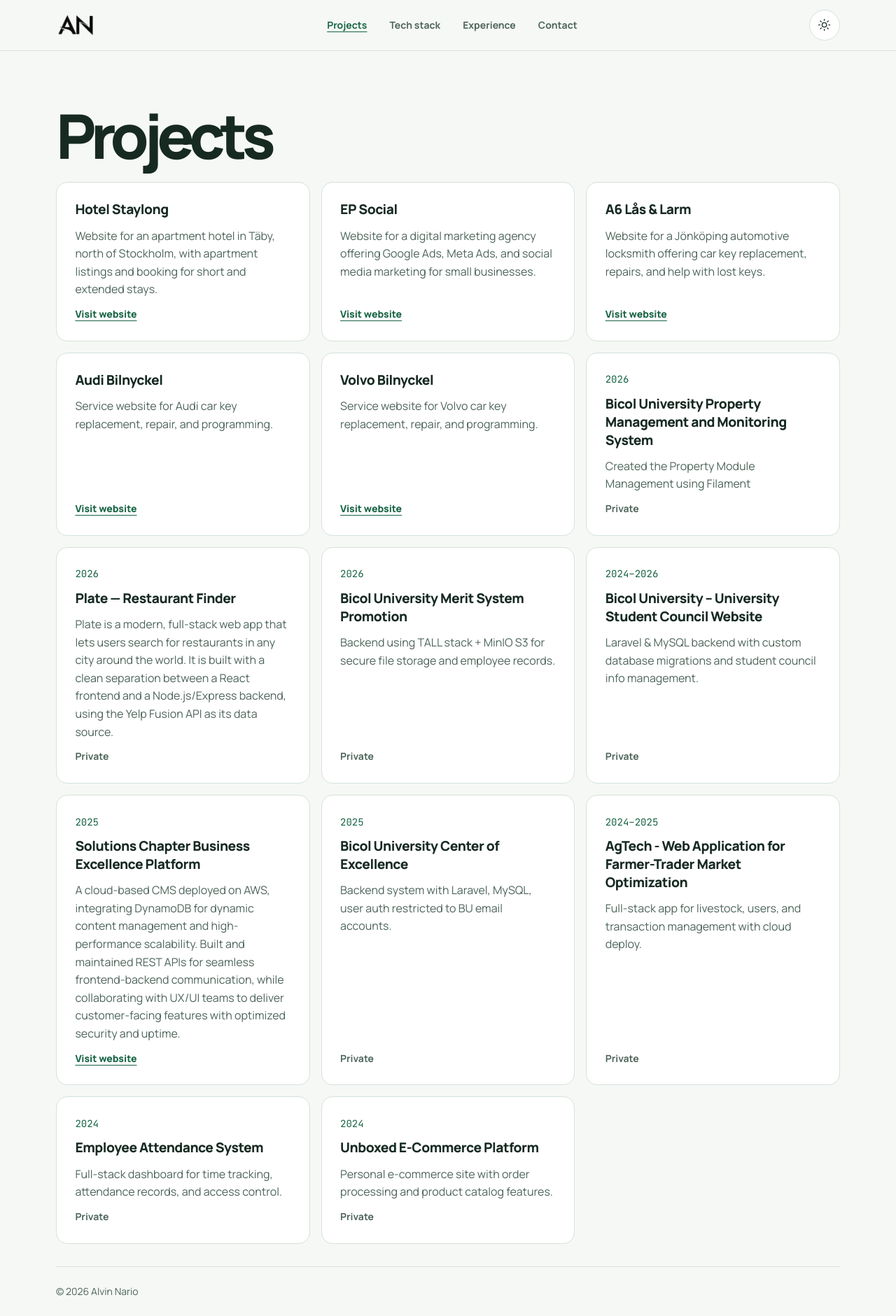
After one commit to alv1nnnnnn/alvin, a Laravel app: page /projects/ in a window 1280 px wide. The commit adds this page. Shown: the whole page at 70% size. Run offline with Laravel 12, Linux system fonts and the light colour scheme.

Commit message:
feat: add dedicated Projects and Tech Stack pages
Keep previews of both sections on the homepage and link to the full
listings from the previews and main navigation. Share portfolio data
and theme preferences across all three pages.

```diff
--- /dev/null
+++ b/projects/index.html
@@ -0,0 +1,68 @@
+<!doctype html>
+<html lang="en" x-data="portfolio()" :class="{ dark }">
+<head>
+  <meta charset="utf-8">
+  <meta name="viewport" content="width=device-width, initial-scale=1">
+  <meta name="description" content="Websites, applications, and backend systems Alvin Nario has worked on.">
+  <title>Projects | Alvin Nario</title>
+  <link rel="icon" type="image/png" href="/images/logo-light.png"
+        :href="dark ? '/images/logo-dark.png' : '/images/logo-light.png'">
+  <script src="/portfolio.js"></script>
+  <link rel="preconnect" href="https://fonts.googleapis.com">
+  <link rel="preconnect" href="https://fonts.gstatic.com" crossorigin>
+  <link href="https://fonts.googleapis.com/css2?family=Manrope:wght@400;500;600;700;800&family=JetBrains+Mono:wght@400;500&display=swap" rel="stylesheet">
+  <link rel="stylesheet" href="/resources/css/portfolio.css">
+  <script defer src="https://cdn.jsdelivr.net/npm/alpinejs@3.x.x/dist/cdn.min.js"></script>
+</head>
+<body>
+  <a class="skip-link" href="#main">Skip to content</a>
+  <header class="site-header" x-data="{ menuOpen: false }" @click.outside="menuOpen = false"
+          @keydown.escape="if (menuOpen) { menuOpen = false; $refs.menuToggle.focus() }">
+    <div class="shell header-inner">
+      <a class="wordmark" href="/" aria-label="Alvin Nario home">
+        <img src="/images/logo-light.png" :src="dark ? '/images/logo-dark.png' : '/images/logo-light.png'"
+             alt="" width="56" height="56">
+      </a>
+      <button class="menu-toggle" type="button" x-ref="menuToggle" aria-controls="main-navigation"
+              :aria-expanded="menuOpen" :aria-label="menuOpen ? 'Close menu' : 'Open menu'"
+              @click="menuOpen = !menuOpen">
+        <svg aria-hidden="true" viewBox="0 0 24 24" fill="none" stroke="currentColor" stroke-width="1.8" stroke-linecap="round">
+          <path :d="menuOpen ? 'M6 6l12 12M18 6 6 18' : 'M4 6h16M4 12h16M4 18h16'" d="M4 6h16M4 12h16M4 18h16"/>
+        </svg>
+      </button>
+      <nav id="main-navigation" aria-label="Main navigation" :class="{ 'is-open': menuOpen }"
+           @click="if ($event.target.closest('a')) menuOpen = false">
+        <a href="/projects/" aria-current="page">Projects</a>
+        <a href="/tech-stack/">Tech stack</a>
+        <a href="/#experience">Experience</a>
+        <a href="/#contact">Contact</a>
+      </nav>
+      <button class="theme-switch" type="button" @click="toggleTheme()" aria-label="Dark mode" :aria-pressed="dark">
+        <svg class="sun-icon" aria-hidden="true" viewBox="0 0 24 24" fill="none" stroke="currentColor" stroke-width="1.6" stroke-linecap="round"><circle cx="12" cy="12" r="4"/><path d="M12 2v2m0 16v2M2 12h2m16 0h2M5 5l1.5 1.5m11 11L19 19M19 5l-1.5 1.5m-11 11L5 19"/></svg>
+        <svg class="moon-icon" aria-hidden="true" viewBox="0 0 24 24" fill="none" stroke="currentColor" stroke-width="1.6" stroke-linejoin="round"><path d="M21 13a9 9 0 1 1-10-10 8 8 0 0 0 10 10Z"/></svg>
+      </button>
+    </div>
+  </header>
+
+  <main class="shell listing-page" id="main">
+    <h1>Projects</h1>
+    <div class="project-grid">
+      <template x-for="project in projects" :key="project.name">
+        <article class="project">
+          <span class="date" x-show="project.year" x-text="project.year"></span>
+          <h3 x-text="project.name"></h3>
+          <p x-text="project.desc"></p>
+          <template x-if="project.demo">
+            <a class="project-link" :href="project.demo" :aria-label="'Visit website — ' + project.name"
+               target="_blank" rel="noopener noreferrer">Visit website</a>
+          </template>
+          <template x-if="!project.demo">
+            <span class="project-status">Private</span>
+          </template>
+        </article>
+      </template>
+    </div>
+    <footer>© 2026 Alvin Nario</footer>
+  </main>
+</body>
+</html>
--- /dev/null
+++ b/public/portfolio.js
@@ -0,0 +1,69 @@
+{
+  let theme
+  try {
+    theme = localStorage.getItem('portfolio-theme')
+  } catch {
+    // Use the system preference when storage is unavailable.
+  }
+  document.documentElement.classList.toggle('dark',
+    theme ? theme === 'dark' : matchMedia('(prefers-color-scheme: dark)').matches)
+}
+
+function portfolio() {
+  return {
+    dark: document.documentElement.classList.contains('dark'),
+
+    toggleTheme() {
+      this.dark = !this.dark
+      try {
+        localStorage.setItem('portfolio-theme', this.dark ? 'dark' : 'light')
+      } catch {
+        // Keep the theme switch usable when storage is unavailable.
+      }
+    },
+
+    experience: [
+      { title: 'Junior Programmer',               company: 'Bicol University ICT Office',                  year: 'Oct 2025 – Present' },
+      { title: 'WordPress Developer', company: 'EP Social', year: 'June – September 2026' },
+      { title: 'Backend Developer',               company: 'Bicol University – University Student Council', year: 'Aug 2024 – July 2026' },
+      { title: 'Internship (Backend Developer)',   company: 'StraStan Solutions Corp.',                     year: 'Feb – May 2025' },
+    ],
+
+    techStack: [
+      { label: 'Frontend',       items: ['JavaScript', 'HTML5', 'CSS3', 'Bootstrap', 'Tailwind CSS', 'Alpine.js', 'Prettier', 'TypeScript', 'Vue.js', 'Next.js', 'React', 'Vite'] },
+      { label: 'Backend',        items: ['PHP', 'Laravel', 'Livewire', 'Filament', 'MySQL', 'AWS Lambda', 'DynamoDB', 'OAuth', 'JWT', 'REST', 'Express.js', 'MongoDB'] },
+      { label: 'Cloud & DevOps', items: ['AWS', 'AWS CloudFormation', 'AWS API Gateway', 'MinIO S3', 'Grafana', 'Prometheus', 'Linux', 'Ubuntu', 'WSL'] },
+      { label: 'Security & Identity', items: ['Auth0', 'AWS IAM', 'AES', 'RSA', 'SHA', 'Cognito', 'GitHub Actions'] },
+      { label: 'CMS & No-Code', items: ['WordPress'] },
+      { label: 'Developer Tools', items: ['Git', 'GitHub', 'VS Code', 'Postman', 'Discord', 'Notion'] },
+      { label: 'AI Development Tools', items: ['Claude', 'Codex', 'ChatGPT', 'Gemini'] },
+    ],
+
+    projects: [
+      { name: 'Hotel Staylong', desc: 'Website for an apartment hotel in Täby, north of Stockholm, with apartment listings and booking for short and extended stays.', demo: 'https://staylong.se/en/' },
+      { name: 'EP Social', desc: 'Website for a digital marketing agency offering Google Ads, Meta Ads, and social media marketing for small businesses.', demo: 'https://ep-social.com/' },
+      { name: 'A6 Lås & Larm', desc: 'Website for a Jönköping automotive locksmith offering car key replacement, repairs, and help with lost keys.', demo: 'https://a6security.se/' },
+      { name: 'Audi Bilnyckel', desc: 'Service website for Audi car key replacement, repair, and programming.', demo: 'https://audibilnyckel.se/' },
+      { name: 'Volvo Bilnyckel', desc: 'Service website for Volvo car key replacement, repair, and programming.', demo: 'https://volvobilnyckel.se/' },
+      { name: 'Bicol University Property Management and Monitoring System',                           desc: 'Created the Property Module Management using Filament',             year: '2026',      demo: '' },
+      { name: 'Plate — Restaurant Finder',                                         desc: 'Plate is a modern, full-stack web app that lets users search for restaurants in any city around the world. It is built with a clean separation between a React frontend and a Node.js/Express backend, using the Yelp Fusion API as its data source.',                 year: '2026',      demo: '' },
+      { name: 'Bicol University Merit System Promotion',                           desc: 'Backend using TALL stack + MinIO S3 for secure file storage and employee records.',             year: '2026',      demo: '' },
+      { name: 'Bicol University – University Student Council Website',             desc: 'Laravel & MySQL backend with custom database migrations and student council info management.', year: '2024–2026', demo: '' },
+      { name: 'Solutions Chapter Business Excellence Platform',                    desc: 'A cloud-based CMS deployed on AWS, integrating DynamoDB for dynamic content management and high-performance scalability. Built and maintained REST APIs for seamless frontend-backend communication, while collaborating with UX/UI teams to deliver customer-facing features with optimized security and uptime.', year: '2025',      demo: 'https://www.solutionschapter.com/' },
+      { name: 'Bicol University Center of Excellence',                             desc: 'Backend system with Laravel, MySQL, user auth restricted to BU email accounts.',               year: '2025',      demo: '' },
+      { name: 'AgTech - Web Application for Farmer-Trader Market Optimization',   desc: 'Full-stack app for livestock, users, and transaction management with cloud deploy.',           year: '2024–2025', demo: '' },
+      { name: 'Employee Attendance System',                                        desc: 'Full-stack dashboard for time tracking, attendance records, and access control.',              year: '2024',      demo: '' },
+      { name: 'Unboxed E-Commerce Platform',                                       desc: 'Personal e-commerce site with order processing and product catalog features.',                 year: '2024',      demo: '' },
+    ],
+
+    education: [
+      { degree: 'BS Information Technology — Cum Laude',         school: 'Bicol University, Legazpi City, Albay',            year: '2021–2025' },
+      { degree: 'Senior High School — General Academic Strand',  school: 'Macalaya National High School, Castilla, Sorsogon', year: '2019–2021' },
+    ],
+
+    certifications: [
+      { name: 'Backend Developer Certificate', issuer: 'University Student Council' },
+      { name: 'Internship Certificate',        issuer: 'StraStan Solutions Corp. Inc.' },
+    ],
+  }
+}
--- a/resources/css/portfolio.css
+++ b/resources/css/portfolio.css
@@ -48,6 +48,7 @@ h1 span { color: var(--accent); }
 nav { display: flex; flex-wrap: wrap; justify-content: center; gap: .25rem clamp(.55rem, 3vw, 2rem); }
 nav a { color: var(--muted); font-size: .875rem; font-weight: 700; text-decoration: none; }
 nav a:hover { color: var(--accent); text-decoration: underline; }
+nav a[aria-current="page"] { color: var(--accent); text-decoration: underline; text-underline-offset: .25em; }
 .theme-switch, .menu-toggle { display: grid; place-items: center; flex-shrink: 0; width: 2.75rem; height: 2.75rem; padding: 0; border: 1px solid var(--line); border-radius: 50%; background: var(--surface); color: var(--text); cursor: pointer; }
 .theme-switch svg, .menu-toggle svg { width: 1.2rem; height: 1.2rem; }
 .menu-toggle, .theme-switch .moon-icon, .dark .theme-switch .sun-icon { display: none; }
@@ -92,6 +93,11 @@ h3 { font-size: 1.05rem; font-weight: 800; line-height: 1.35; }
 .project-link { font-size: .875rem; }
 .project-status { color: var(--muted); font-size: .875rem; font-weight: 700; }
 .skills-grid, .credentials { display: grid; grid-template-columns: repeat(2, minmax(0, 1fr)); gap: 1.5rem 3rem; }
+.listing-page { padding-top: clamp(2rem, 6vw, 5rem); }
+.listing-page h1 { font-size: clamp(2.75rem, 8vw, 5.5rem); }
+.listing-page .skills-grid, #tech-stack .skills-grid { margin-top: 1.5rem; }
+.listing-page footer { margin-top: 2rem; border-top: 1px solid var(--line); }
+.section-link { margin-top: 1.5rem; }
 .tags { display: flex; flex-wrap: wrap; gap: .4rem; margin-top: .65rem; }
 .tags li { padding: .25rem .65rem; border: 1px solid var(--line); border-radius: .5rem; background: var(--surface); color: var(--muted); font-size: .875rem; }
 .entries li { padding-block: .9rem; border-bottom: 1px solid var(--line); }
```
Also changed, not shown: index.html (+10 -76 lines), tech-stack/index.html (added, +64 -0 lines), vite.config.js (+8 -0 lines).
